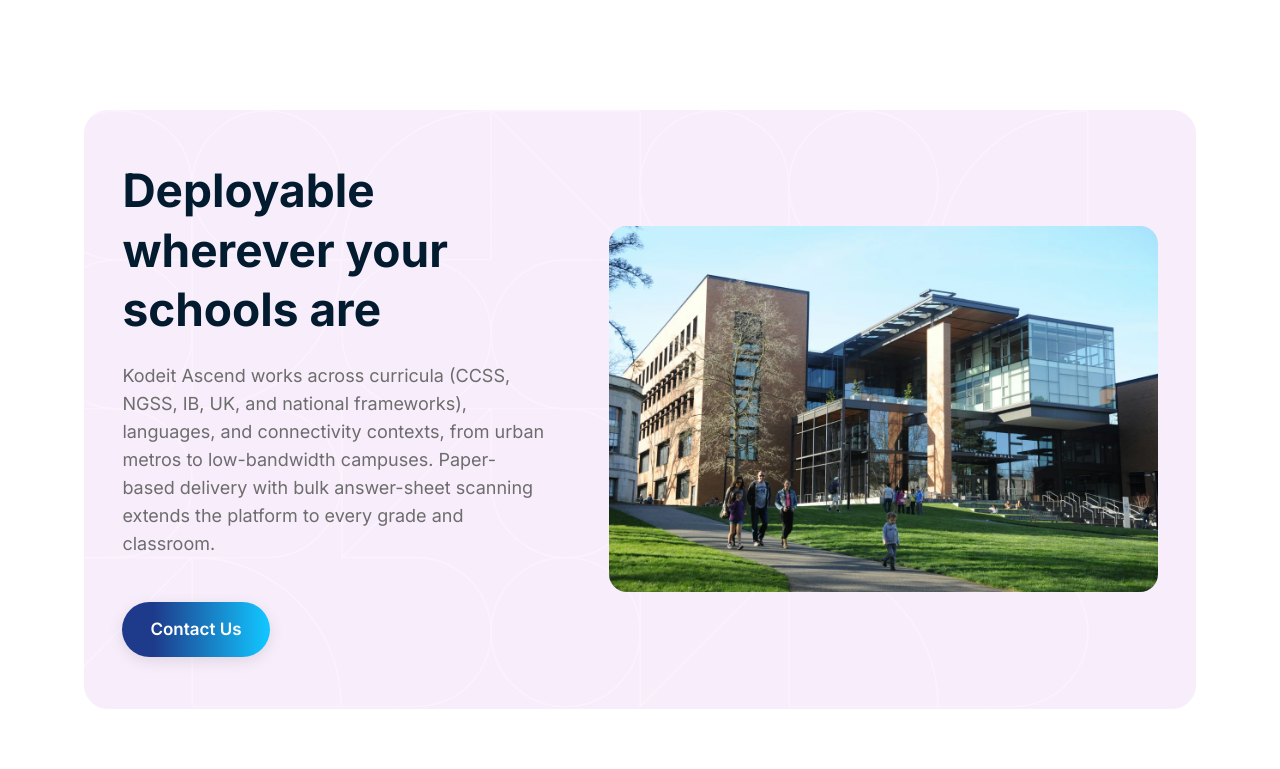
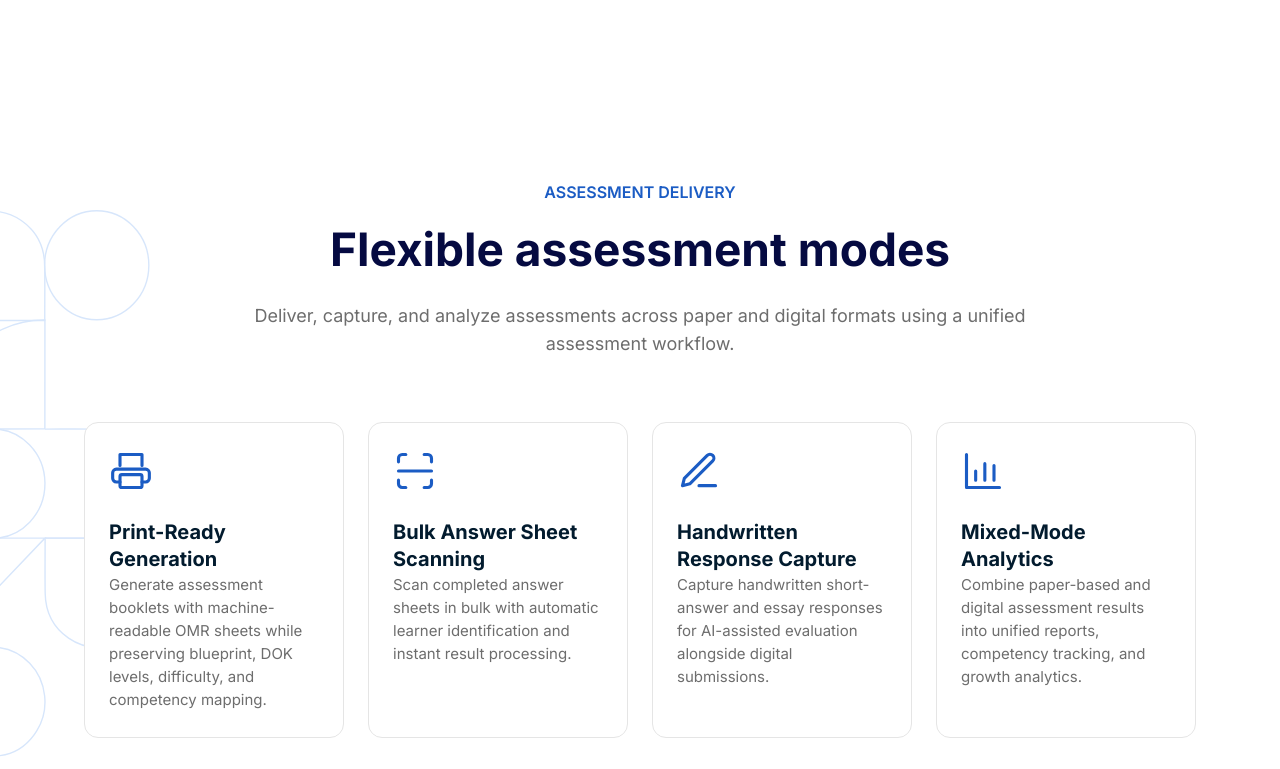
Before and after one commit to techviron-admin/kodeit-ascend, a Next.js app in the folder kodeit-next/: page /product in a window 1280 px wide. Shown: the part 1551-2320 px from the top of the page. Built offline with nearby package versions, Linux system fonts and the light colour scheme.

Commit message:
Add Flexible assessment modes section to product overview (from updated Figma)

```diff
--- a/kodeit-next/app/product/page.jsx
+++ b/kodeit-next/app/product/page.jsx
@@ -70,6 +70,59 @@ const tools = [
     "Settings",
     "Configure system preferences and platform settings.",
   ],
+];
+
+const sw = {
+  fill: "none",
+  stroke: "currentColor",
+  strokeWidth: 1.7,
+  strokeLinecap: "round",
+  strokeLinejoin: "round",
+  "aria-hidden": true,
+};
+
+const modes = [
+  {
+    icon: (
+      <svg viewBox="0 0 24 24" width="44" height="44" style={{ color: "#1b5cc4" }} {...sw}>
+        <path d="M6 9V3h12v6" />
+        <path d="M6 18H4a2 2 0 0 1-2-2v-3a2 2 0 0 1 2-2h16a2 2 0 0 1 2 2v3a2 2 0 0 1-2 2h-2" />
+        <rect x="6" y="14" width="12" height="7" rx="1" />
+      </svg>
+    ),
+    title: "Print-Ready Generation",
+    desc: "Generate assessment booklets with machine-readable OMR sheets while preserving blueprint, DOK levels, difficulty, and competency mapping.",
+  },
+  {
+    icon: (
+      <svg viewBox="0 0 24 24" width="44" height="44" style={{ color: "#1b5cc4" }} {...sw}>
+        <path d="M3 7V5a2 2 0 0 1 2-2h2M17 3h2a2 2 0 0 1 2 2v2M21 17v2a2 2 0 0 1-2 2h-2M7 21H5a2 2 0 0 1-2-2v-2" />
+        <path d="M3 12h18" />
+      </svg>
+    ),
+    title: "Bulk Answer Sheet Scanning",
+    desc: "Scan completed answer sheets in bulk with automatic learner identification and instant result processing.",
+  },
+  {
+    icon: (
+      <svg viewBox="0 0 24 24" width="44" height="44" style={{ color: "#1b5cc4" }} {...sw}>
+        <path d="M12 20h9" />
+        <path d="M16.5 3.5a2.12 2.12 0 0 1 3 3L7 19l-4 1 1-4Z" />
+      </svg>
+    ),
+    title: "Handwritten Response Capture",
+    desc: "Capture handwritten short-answer and essay responses for AI-assisted evaluation alongside digital submissions.",
+  },
+  {
+    icon: (
+      <svg viewBox="0 0 24 24" width="44" height="44" style={{ color: "#1b5cc4" }} {...sw}>
+        <path d="M3 3v18h18" />
+        <path d="M8 17v-5M13 17V8M18 17v-8" />
+      </svg>
+    ),
+    title: "Mixed-Mode Analytics",
+    desc: "Combine paper-based and digital assessment results into unified reports, competency tracking, and growth analytics.",
+  },
 ];
 
 export default function ProductPage() {
@@ -154,6 +207,38 @@ export default function ProductPage() {
           </div>
         </section>
 
+        {/* ============ Flexible assessment modes ============ */}
+        <section className="kd-section" id="modes">
+          <img
+            className="kd-deco"
+            src="/images/module-pattern.svg"
+            alt=""
+            aria-hidden="true"
+            style={{ left: -60, top: 120, width: 210 }}
+          />
+          <div className="container">
+            <div className="kd-head">
+              <span className="kd-eyebrow">ASSESSMENT DELIVERY</span>
+              <h2>Flexible assessment modes</h2>
+              <p className="sub">
+                Deliver, capture, and analyze assessments across paper and
+                digital formats using a unified assessment workflow.
+              </p>
+            </div>
+            <div className="rp-grid">
+              {modes.map(({ icon, title, desc }) => (
+                <article className="rp-card" key={title}>
+                  {icon}
+                  <div>
+                    <h3>{title}</h3>
+                    <p>{desc}</p>
+                  </div>
+                </article>
+              ))}
+            </div>
+          </div>
+        </section>
+
         {/* ============ Scale ============ */}
         <section className="pd-scale">
           <div className="container">
```
